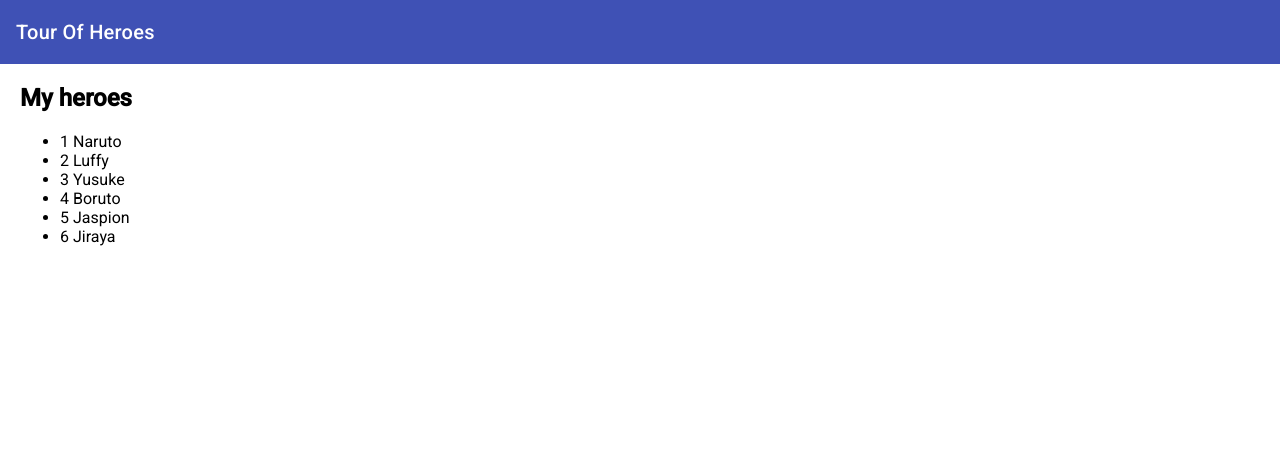
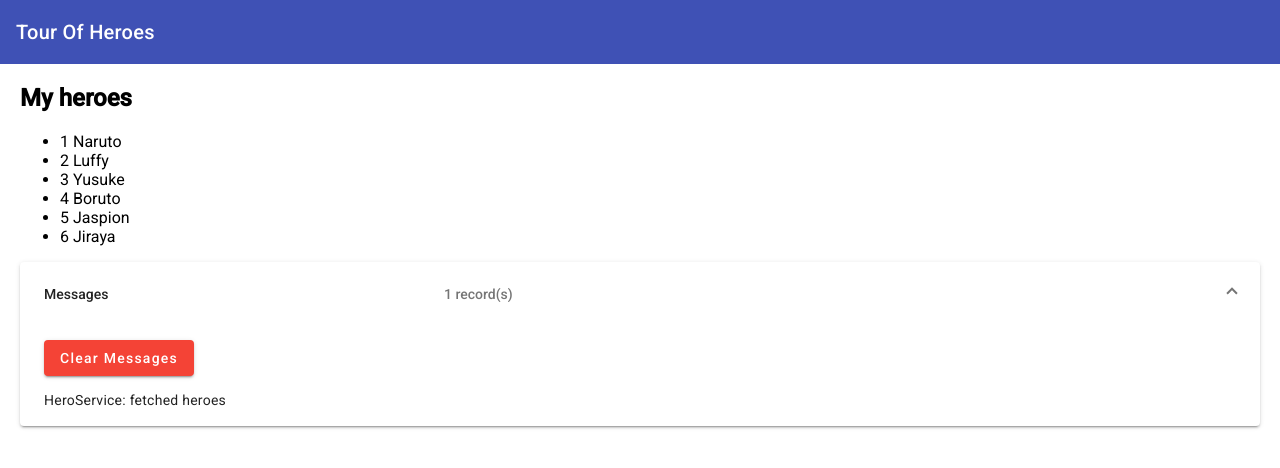
Before and after one commit to jairoy/curso-tour-of-heroes-frontend, an Angular app: page / in a window 1280 px wide. Shown: the top 468 px of the page. Built offline with nearby package versions, Linux system fonts and the light colour scheme.

Commit message:
aula 16 - criacao do servico messages

```diff
--- a/src/app/app.component.html
+++ b/src/app/app.component.html
@@ -3,4 +3,5 @@
 </mat-toolbar>
 <div class="content">
     <app-heroes></app-heroes>
+    <app-messages></app-messages>
 </div>
--- a/src/app/hero.service.ts
+++ b/src/app/hero.service.ts
@@ -2,14 +2,18 @@
 import {HEROES} from './mock-heroes';
 import { Hero } from './heroes/model.hero';
 import { Observable, of } from 'rxjs';
+import { MessageService } from './message.service';
 
 @Injectable({
   providedIn: 'root'
 })
 export class HeroService {
 
+  constructor(private messageService: MessageService){}
+
   getHeroes(): Observable<Hero[]>{
     const heroes = of(HEROES);
+    this.messageService.add('HeroService: fetched heroes');
     return heroes;
   }
 }
--- a/src/app/heroes/heroes.component.ts
+++ b/src/app/heroes/heroes.component.ts
@@ -1,6 +1,7 @@
 import { Component, OnInit } from '@angular/core';
 import { Hero } from './model.hero';
 import { HeroService } from '../hero.service';
+import { MessageService } from '../message.service';
 
 @Component({
   selector: 'app-heroes',
@@ -12,7 +13,8 @@
   heroes : Hero[] = [];
   selectedHero?: Hero;
 
-  constructor(private heroService: HeroService) {}
+  constructor(private heroService: HeroService,
+              private messageService: MessageService) {}
 
   ngOnInit() : void{
     this.getHeroes();
@@ -25,6 +27,8 @@
 
   onSelect(hero: Hero): void{
     this.selectedHero = hero;
+    this.messageService.add(`HeroesComponent: Selected hero Id=${hero.id}`);
+
   }
 
 }
--- /dev/null
+++ b/src/app/message.service.ts
@@ -0,0 +1,20 @@
+import { Injectable} from '@angular/core';
+
+@Injectable({
+  providedIn: 'root'
+})
+export class MessageService {
+  private messages: String[] = [];
+
+  add(message: String): void{
+    this.messages.push(message);
+  }
+
+  clear(): void{
+    this.messages = [];
+  }
+
+  getMessages(): String[] {
+    return this.messages;
+  }
+}
--- /dev/null
+++ b/src/app/messages/messages.component.html
@@ -0,0 +1,20 @@
+<mat-accordion *ngIf="messageService.getMessages().length">
+<mat-expansion-panel expanded="true">
+    <mat-expansion-panel-header expanded="true">
+      <mat-panel-title>
+        Messages
+      </mat-panel-title>
+      <mat-panel-description>
+        {{messageService.getMessages().length}} record(s)
+      </mat-panel-description>
+    </mat-expansion-panel-header>
+    <p>
+        <button color="warn" mat-raised-button (click)="messageService.clear()">
+            Clear Messages
+        </button>
+    </p>
+    <div *ngFor= "let message of messageService.getMessages()">
+        {{message}}
+    </div>
+  </mat-expansion-panel>
+</mat-accordion>
```
Also changed, not shown: src/app/app.module.ts (+9 -2 lines), src/app/messages/messages.component.ts (added, +13 -0 lines), src/app/messages/messages.component.css (added), 2 other files (tests, documents, lock files or other folders).
